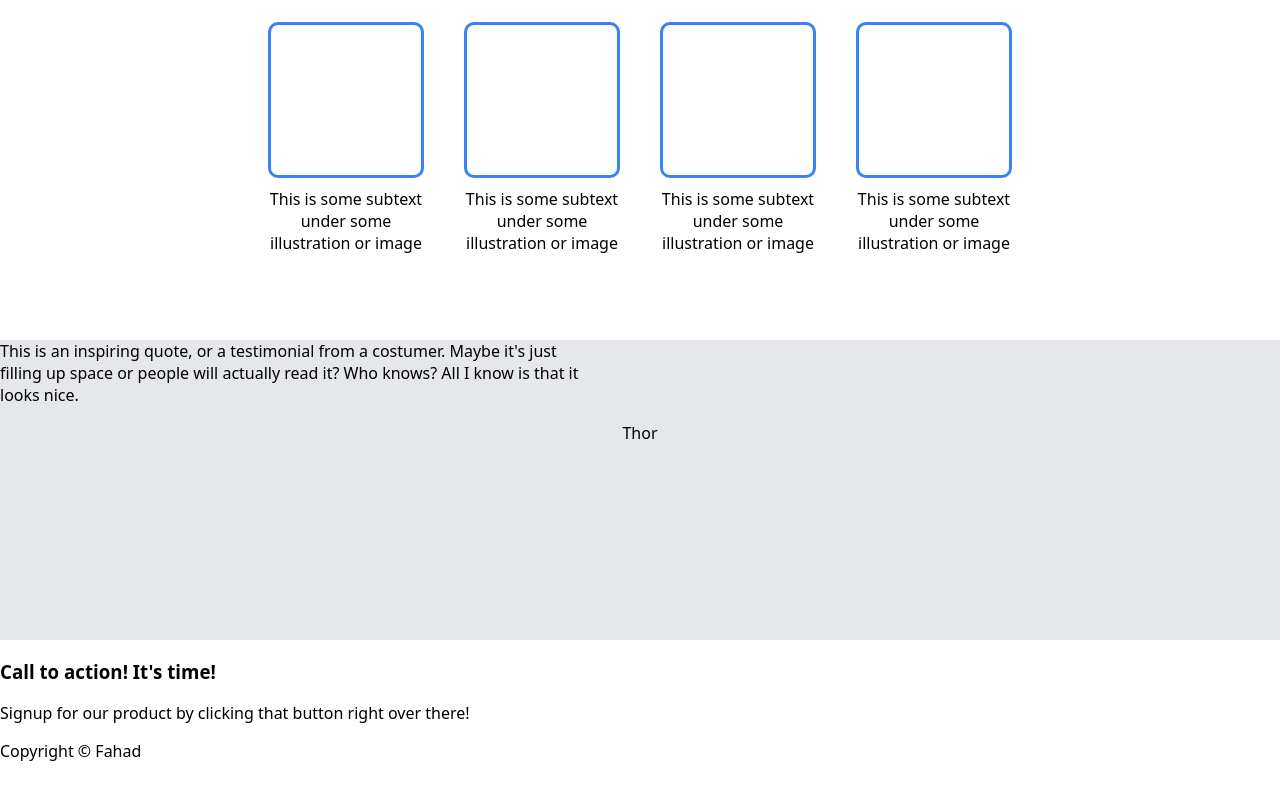
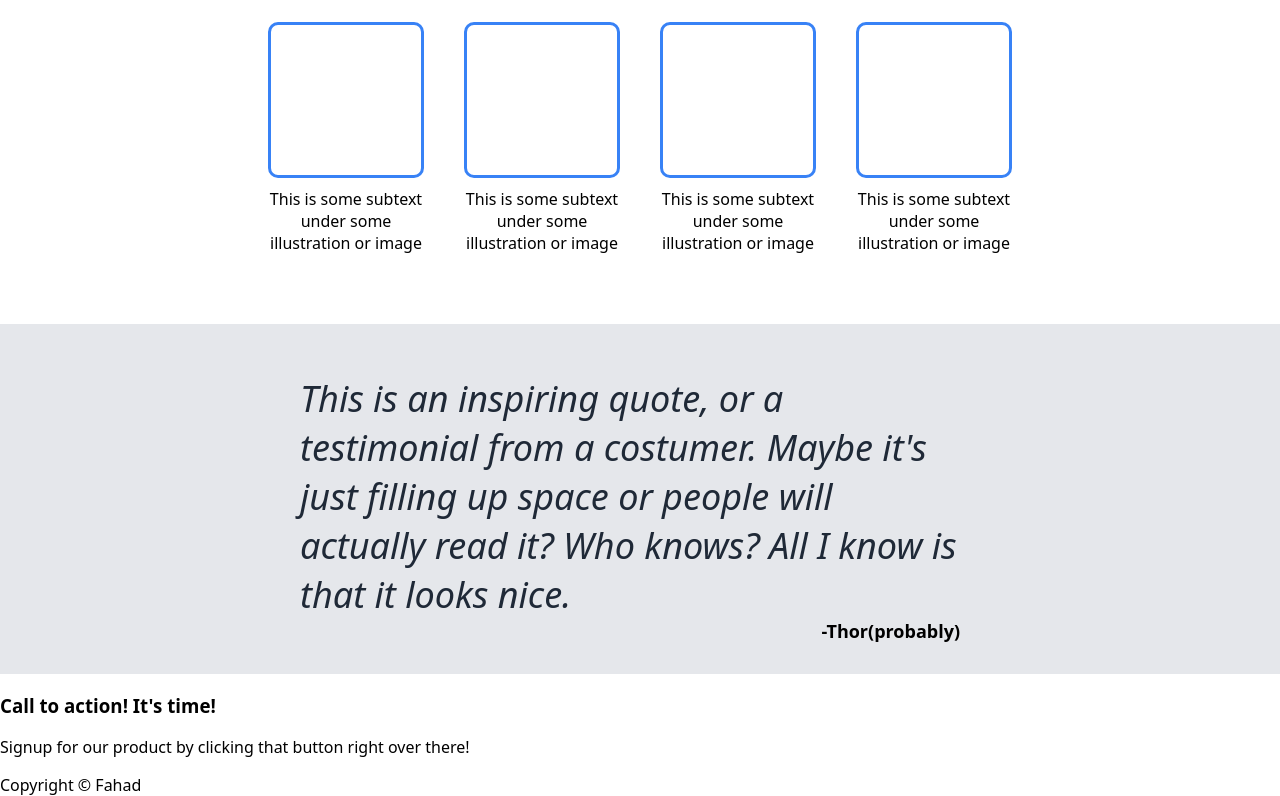
Before and after one commit to FahadZ09/landing-page-project, a plain HTML site: page index.html in a window 1280 px wide. Shown: the part 546-1342 px from the top of the page. Before the commit the page ends 1308 px from the top, so only its background shows below. Drawn offline with Linux system fonts and the light colour scheme.

Commit message:
completed body-bottom

```diff
--- a/index.html
+++ b/index.html
@@ -50,7 +50,7 @@
             <p class="quote">This is an inspiring quote, or a testimonial from a costumer. Maybe it's just filling up space or people will actually read it? Who knows? All I know is that it looks nice.</p>
             </div>
             <div class="author-container">
-            <p class="author">Thor</p>
+            <p class="author">-Thor(probably)</p>
             </div>
         </div>
         <div class="signup-sect">
--- a/style.css
+++ b/style.css
@@ -130,23 +130,41 @@ body {
 }
  /* fix body bottom */
 .body-bottom {
-
     height:300px;
     background-color: #e5e7eb;
+    padding: 50px 320px 0px 300px;
 
 }
-.quote-container: {
+.quote-container {
     display:flex;
     justify-content:center;
+    align-items:center;
+    padding:0px;
+    margin:0px;
 }
 .quote {
     display:flex;
     justify-content: center;
     align-items:center;
-    width:600px;
+    padding:0px;
+    margin:0px;
+    font-style: italic;
+    font-size: 36px;
+    color:#1f2937;
+
+}
+
+.author-container {
+    display:flex;
+    justify-content:flex-end;
+    align-items:center;
+    margin:0px;
+    padding:0px;
 }
 .author {
-    display:flex;
-    justify-content:center;
-    align
+    font-size: 18px;
+    font-weight: 700;
+    margin:0px;
+    padding:0px;
+
 }
```
